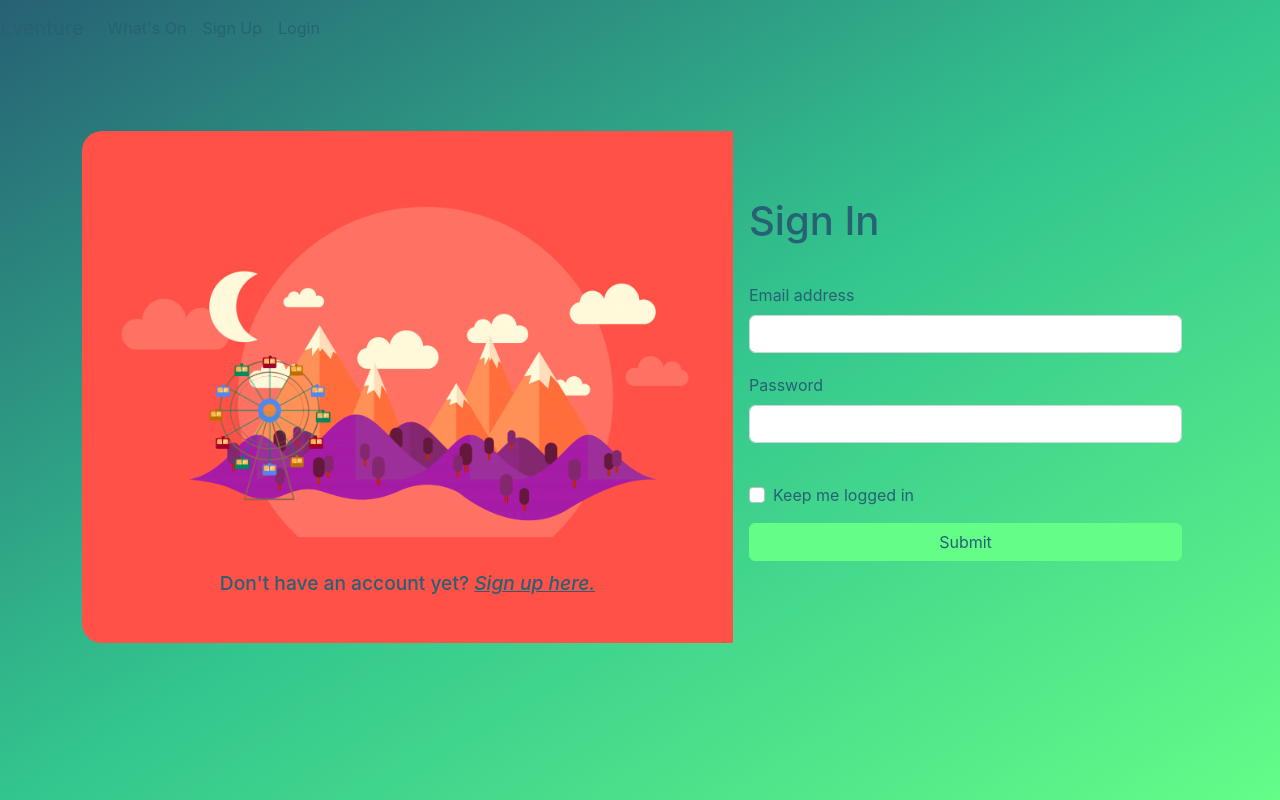
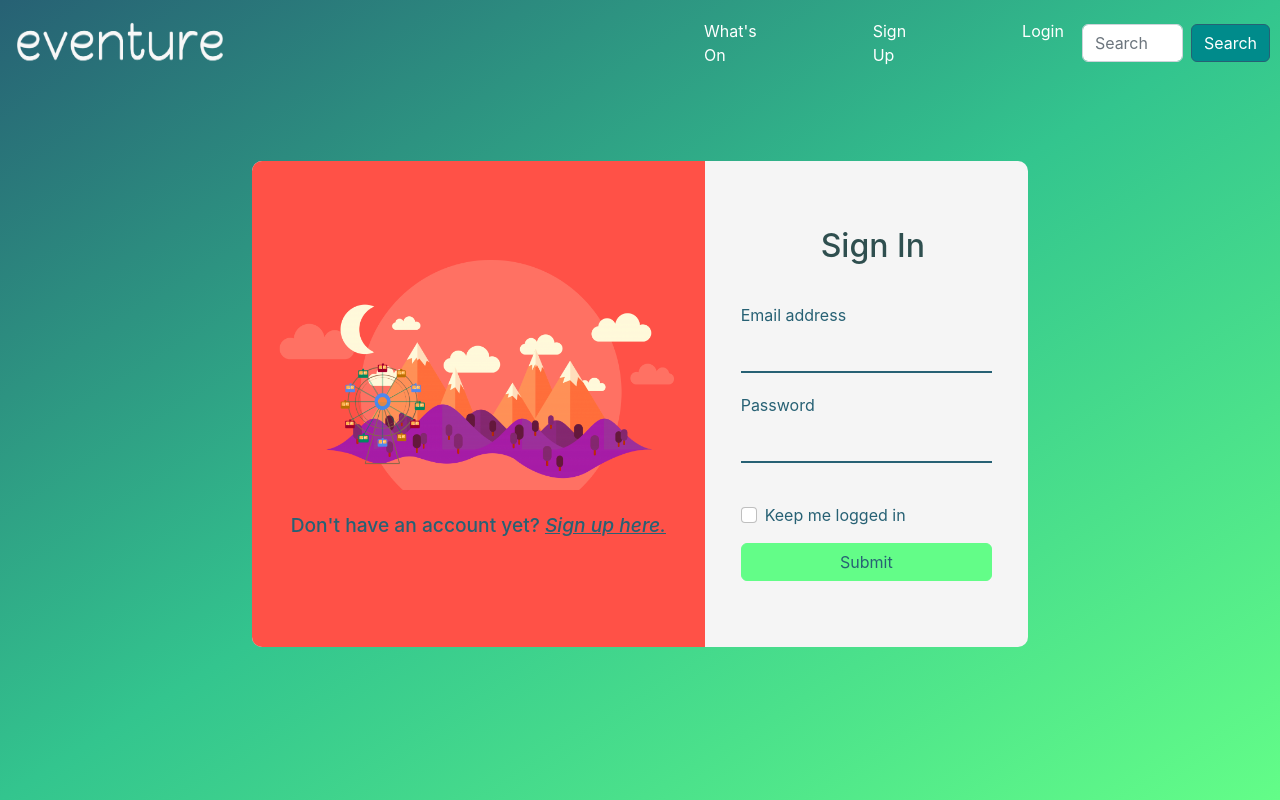
Before and after one commit to ctom11/event_app_project, a React (Create React App) app in the folder cep-project/: page /login in a window 1280 px wide. Built offline with nearby package versions, Linux system fonts and the light colour scheme.

Commit message:
login layout fixed and input styles changed

```diff
--- /dev/null
+++ b/cep-project/src/Home.css
@@ -0,0 +1,13 @@
+h1 {
+    padding-top: 150px;
+    padding-bottom: 10px;
+    padding-left: 80px;
+    font-size: 3.5rem;
+    font-family: revert;
+    color: darkslategrey;
+}
+
+p {
+    padding-left: 100px;
+    font-family: revert;
+}
--- a/cep-project/src/Home.js
+++ b/cep-project/src/Home.js
@@ -1,7 +1,11 @@
 import React from "react";
+import './Home.css';
 
 export const Home = () => (
+    <div className="row">
     <div>
-        <h1>This will be the home page.</h1>
+      <h1> Find everything you want to do, all in one place. </h1>
+      <p> Testing out the webapp homepage </p>
     </div>
+  </div>
 )
--- a/cep-project/src/Login.css
+++ b/cep-project/src/Login.css
@@ -1,43 +1,47 @@
+.container {
+    max-width: 800px;
+}
+
 .mb-3 {
     margin: auto;
     margin-top: 20px;
     background-color: initial;
-    border-radius: 20px !important;
+    border-radius: 10px !important;
 }
 
 /*image side of login*/
 .col-md-7 {
     background-color: #ff5147;
-    border-radius: 20px 0px 0px 20px;
-}
-
-.card-body {
-    border-radius: 20px;
+    border-radius: 10px 0px 0px 10px;
 }
 
 .img-fluid {
-    padding-top: 20px;
+    padding-top: 60px;
+}
+
+a {
+    color: #276174;
 }
 
 .card {
     border: none !important;
     margin-top: 75px;
     color: #276174;
-}
-
-a {
-    color: #276174 !important;
+    background-color: whitesmoke;
 }
 
 /*column containing login*/
 .col-md-5 {
     color: #276174;
+    padding-left: 20px;
+    padding-right: 20px;
 }
 
 /*login header*/
-h1 {
+.SignIn-header {
     padding-bottom: 30px;
     padding-top: 30px;
+    font-size: xx-large;
 }
 
 /*register account link*/
@@ -51,6 +55,19 @@ h2 {
 /*keep me signed in checkbox*/
 .form-check {
     padding-top: 20px;
+}
+
+.login {
+    border-radius: 0px;
+    border: none;
+    background-color: whitesmoke;
+    border-bottom: 2px solid #276174;
+}
+
+.login:focus {
+    background-color: whitesmoke;
+    box-shadow: none;
+    border-bottom: 2px solid #63FD88;
 }
 
 /*login button design*/
@@ -68,4 +85,5 @@ h2 {
     --bs-btn-active-border-color: #33C58E !important;
     --bs-btn-disabled-color: #63FD88 !important;
     --bs-btn-disabled-border-color: #276174 !important;
+    margin-bottom: 50px;
 }
--- a/cep-project/src/Login.js
+++ b/cep-project/src/Login.js
@@ -5,7 +5,7 @@ import { Signup } from "./Signup";
 import LoginArt from './assets/loginart.png';
 
 export const Login = () => (
-        <div className="card mb-3">
+        <div className="card mb-3" style={{ maxWidth: 1000 }}>
       <div className="row g-0">
         {/*image beside login form*/}
         <div className="col-md-7">
@@ -17,14 +17,14 @@ export const Login = () => (
           <div className="card-body">
             <form>
               <div className="mb-3">
-                <h1>Sign In</h1>
+                <h1 className="SignIn-header">Sign In</h1>
                 <label htmlFor="inputemail" className="form-label">Email address</label>
-                <input type="email" className="form-control" id="inputemail" aria-describedby="emailHelp"></input>
+                <input type="email" className="form-control login" id="inputemail" aria-describedby="emailHelp"></input>
                 <div id="emailHelp" className="form-text"></div>
               </div>
               <div className="mb-3">
                 <label htmlFor="inputpassword" className="form-label">Password</label>
-                <input type="password" className="form-control" id="inputpassword"></input>
+                <input type="password" className="form-control login" id="inputpassword"></input>
               </div>
               <div className="mb-3 form-check">
                 <input type="checkbox" className="form-check-input" id="exampleCheck1"></input>
--- /dev/null
+++ b/cep-project/src/components/NavigationBar.css
@@ -0,0 +1,51 @@
+nav {
+    display: flex;
+}
+
+.navbar-nav me-auto mb-2 mb-lg-0 {
+    margin-left: auto;
+    padding-top: 20px;
+}
+
+/* spaces the logo slightly to the right */
+.navbar-brand {
+    padding-left: 10px;
+    padding-right: 350px;
+}
+
+.nav-item {
+    padding-left: 100px;
+}
+
+/* spaces the search bar slightly to the left */
+.d-flex {
+    padding-right: 10px;
+    padding-left: 10px;
+}
+
+body {
+    /* https://www.w3schools.com/css/css3_gradients.asp */
+    background-image: linear-gradient(to bottom right, #276174, #33C58E, #63FD88);
+    background-repeat: no-repeat;
+    background-attachment: fixed;
+    color:white;
+  }
+
+.nav-link {
+    color: white !important;
+}
+
+.btn-outline-success {
+    --bs-btn-color: white;
+    --bs-btn-bg: darkcyan;
+    --bs-btn-border-color: #276174;
+    --bs-btn-hover-bg: #276174;
+    --bs-btn-hover-border-color: #276174;
+    --bs-btn-active-bg: #276174;
+    --bs-btn-active-border-color: #276174;
+    --bs-btn-disabled-color: #276174;
+    --bs-btn-hover-color: white;
+    --bs-btn-focus-shadow: #276174;
+    --bs-btn-active-color: #276174;
+    --bs-btn-disabled-border-color: #276174;
+}
--- a/cep-project/src/components/NavigationBar.js
+++ b/cep-project/src/components/NavigationBar.js
@@ -1,19 +1,34 @@
 import React from "react";
+import './NavigationBar.css';
 import { Nav, Navbar, NavItem } from 'react-bootstrap';
 import NavbarToggle from "react-bootstrap/esm/NavbarToggle";
 import { NavLink } from "react-router-dom";
+import Logo from '../assets/logo.png';
 
 export const NavigationBar = () => (
 
     <Navbar expand="lg">
-        <Navbar.Brand href="/">Eventure</Navbar.Brand>
+
+        <Navbar.Brand href="/">
+            <img className="logo" src={Logo} width="220" height="60"  alt="Acar Yatak logo" />
+        </Navbar.Brand>
+
         <Navbar.Toggle aria-controls="basic-navbar-nav" />
+
         <Navbar.Collapse id="basic-navbar-nav">
+
             <Nav className="ml-auto">
                 <Nav.Item><Nav.Link href="/whatson">What's On</Nav.Link></Nav.Item>
                 <Nav.Item><Nav.Link href="/signup">Sign Up</Nav.Link></Nav.Item>
                 <Nav.Item><Nav.Link href="/login">Login</Nav.Link></Nav.Item>
             </Nav>
+
         </Navbar.Collapse>
+
+        <form class="d-flex" role="search">
+            <input className="form-control me-2" type="search" placeholder="Search" aria-label="Search"></input>
+            <button className="btn btn-outline-success" type="submit">Search</button>
+          </form>
+
     </Navbar>
 )
```
Also changed, not shown: cep-project/src/assets/logo.png (added).
